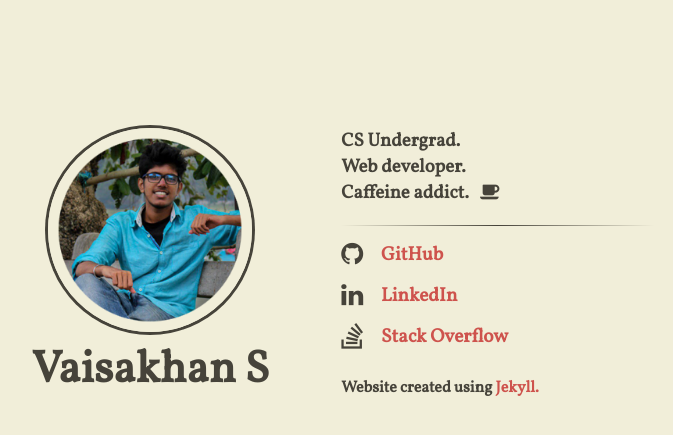
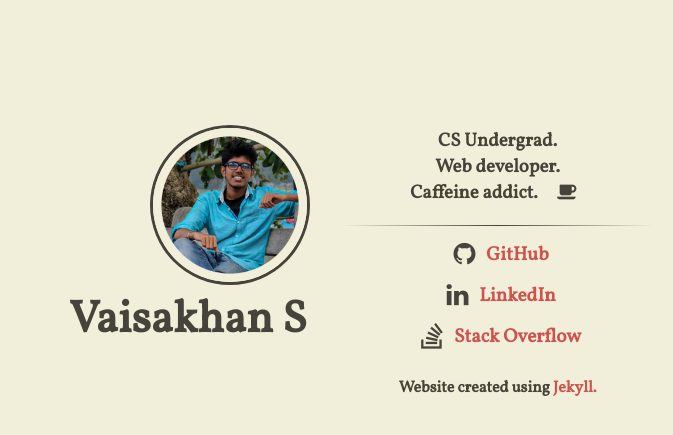
Before and after one commit to vaisgit/vaisgit.github.io, a Jekyll site: the page built from index.html, in a window 1280 px wide. Shown: the top 435 px of the page, without its empty margins (326-999 px from the left). Built offline with Jekyll 4.4.1, drawn with Linux system fonts in a browser that asks for light colours; nearby versions of some CDN libraries.

Commit message:
@media fixed - logo size-test-1

```diff
--- a/assets/main.scss
+++ b/assets/main.scss
@@ -112,22 +112,31 @@ footer {
 
 /*** media queries ***/
 /* X-Small devices (phones, 480px and up) */
+
 @media (min-width: 480px) {
 	/* wrapper stays 480px wide past 480px wide and is kept centered */
 	.wrapper {
 		width: 480px;
 		margin: 10% auto 0 auto;
-
-	.author-container h1,
-	.logo-container,
-	.tagline-container p {
+	}
+	body{
 		text-align: center;
-	}
-
-	}
+		}
+	.logo{
+	width: 150px;
+	height: 150px;
+	display: inline-block;
+	background-size: cover;
+	border-radius: 50%;
+	-moz-border-radius: 50%;
+	border: 2px solid $background-color;
+	box-shadow: 0 0 0 3px $text-color;
+		}
 }
 
+
 /* All other devices (768px and up) */
+
 @media (min-width: 768px) {
 	/* past 768px the layout is changed and the wrapper has a fixed width of 680px
 	to accomodate both the header column and the content column */
@@ -154,4 +163,7 @@ footer {
 		margin-left: 54%;
 		padding: 0;
 	}
+
+
+
 }
```
Also changed, not shown: 1 other file.
